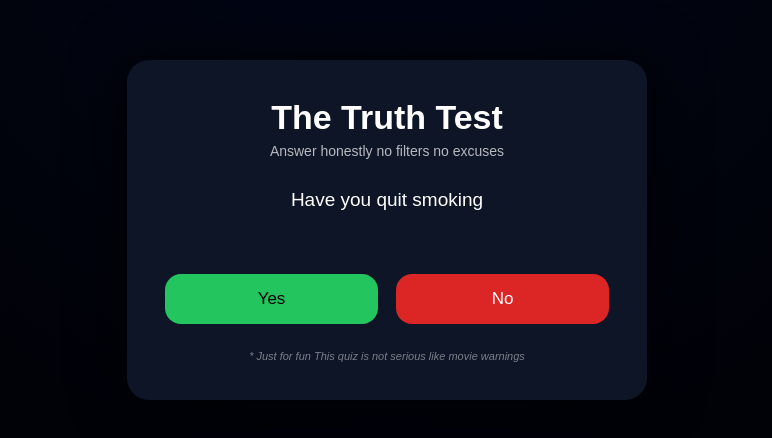
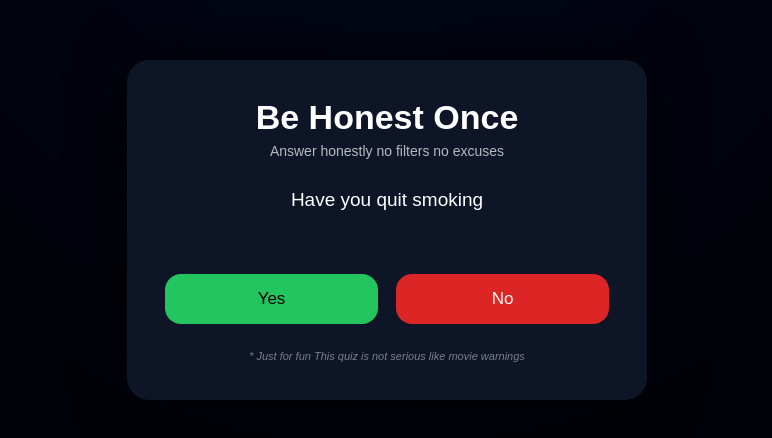
Before and after one commit to manvindergill/fun, a plain HTML site: page index.html in a window 1280 px wide. Shown: the part 170-608 px from the top of the page, without its empty margins (253-1025 px from the left). Drawn offline with Linux system fonts and the light colour scheme.

Commit message:
added aa

```diff
--- a/index.html
+++ b/index.html
@@ -168,7 +168,7 @@
 <body>
 
   <div class="container">
-    <div class="main-title">The Truth Test</div>
+    <div class="main-title">Be Honest Once</div>
     <div class="sub-title">Answer honestly no filters no excuses</div>
 
     <p id="question"></p>
```
